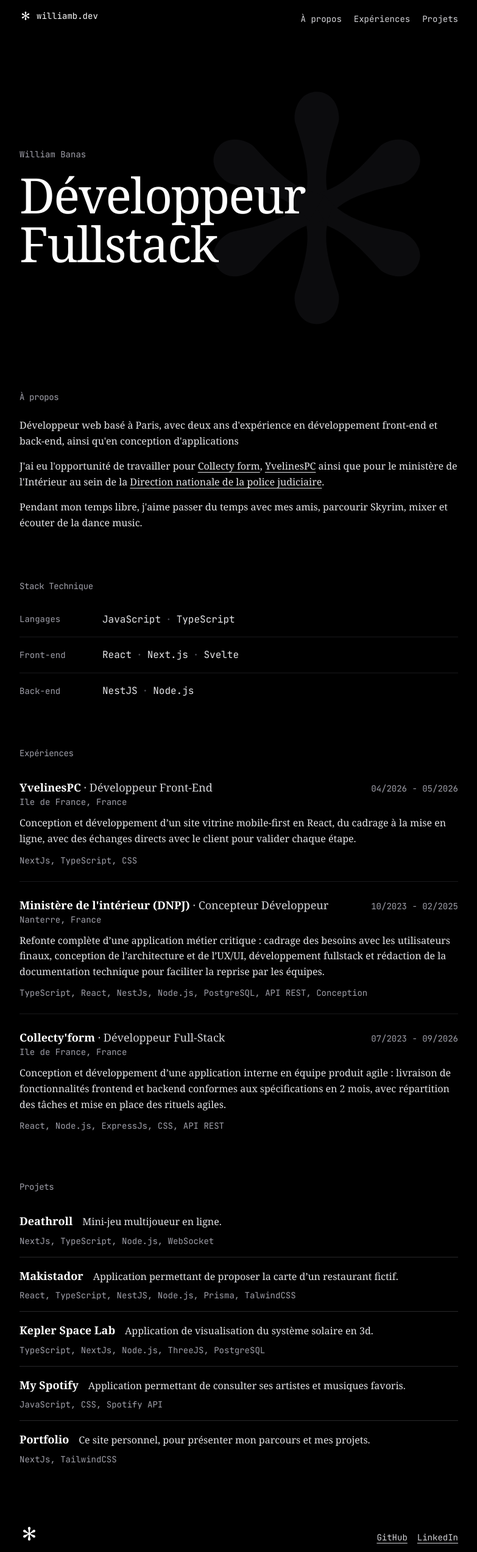
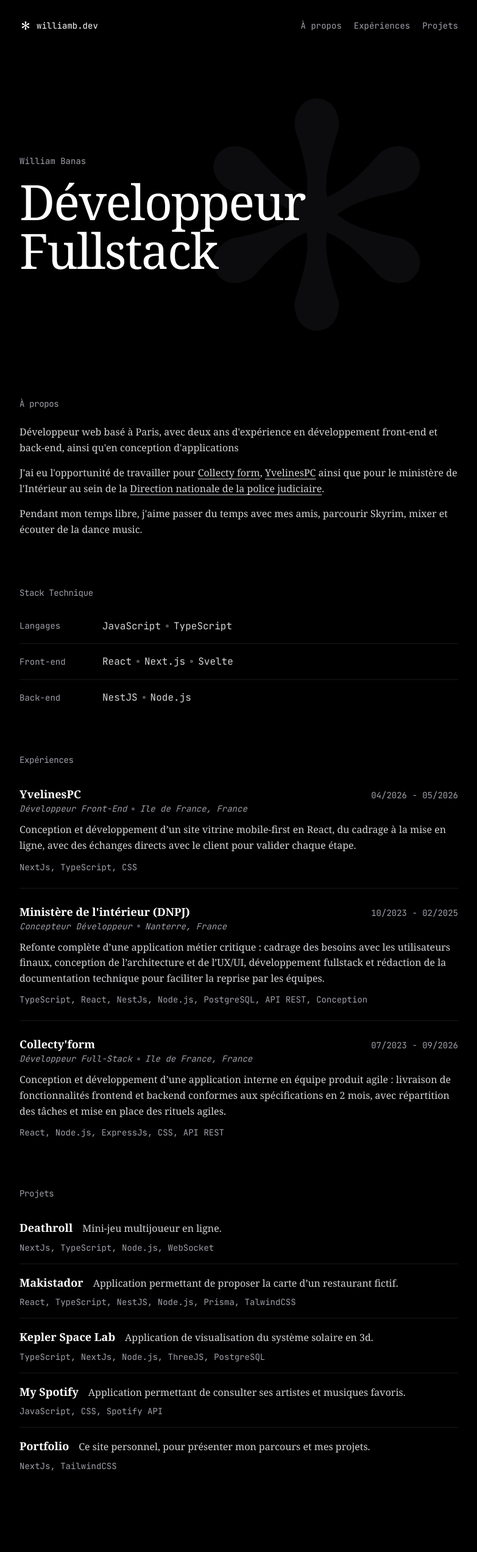
Before and after one commit to WilliamBanas/Portfolio, a Next.js app: page / in a window 1280 px wide. Shown: the top 2545 px of the page at 61% size, without its empty margins (248-1031 px from the left). Built offline with nearby package versions, Linux system fonts and the light colour scheme.

Commit message:
feat: refine text colors and spacing

```diff
--- a/src/components/About.tsx
+++ b/src/components/About.tsx
@@ -6,7 +6,7 @@ export default function About() {
       <h2 id="about-title" className="text-sm font-mono font-normal tracking-tight text-zinc-400">
         À propos
       </h2>
-      <div className="mt-6 space-y-4 text-pretty text-zinc-200 [&_a]:underline [&_a]:underline-offset-4 [&_a:hover]:text-white">
+      <div className="mt-6 space-y-4 text-pretty text-zinc-300 [&_a]:underline [&_a]:underline-offset-4 [&_a:hover]:text-white">
         {profile.bio.map((paragraph) => (
           <p key={paragraph} dangerouslySetInnerHTML={{ __html: paragraph }}></p>
         ))}
--- a/src/components/Experience.tsx
+++ b/src/components/Experience.tsx
@@ -13,14 +13,15 @@ export default function Experience() {
         {experiences.map((experience) => (
           <li key={experience.id} className="py-6 first:pt-0 last:pb-0">
             <div className="flex flex-wrap items-baseline justify-between gap-x-4 gap-y-1">
-              <h3 className="text-lg font-semibold">
-                {experience.company}
-                <span className="font-normal text-zinc-300"> · {experience.role}</span>
-              </h3>
+              <h3 className="text-lg font-semibold">{experience.company}</h3>
               <p className="font-mono text-sm text-zinc-400">{experience.period}</p>
             </div>
-            <p className="font-mono text-sm text-zinc-400">{experience.location}</p>
-            <p className="mt-3 text-pretty text-zinc-200">{experience.description}</p>
+            <p className="flex flex-wrap items-center gap-x-2 font-mono text-sm italic text-zinc-400">
+              {experience.role}
+              <span aria-hidden="true" className="h-[5px] w-[5px] shrink-0 rounded-full bg-zinc-600" />
+              {experience.location}
+            </p>
+            <p className="mt-3 text-pretty text-zinc-300">{experience.description}</p>
             <p className="font-mono mt-3 text-sm text-zinc-400">{experience.tags.join(', ')}</p>
           </li>
         ))}
--- a/src/components/Footer.tsx
+++ b/src/components/Footer.tsx
@@ -3,14 +3,14 @@ import StarMark from './StarMark'
 
 export default function Footer() {
   return (
-    <footer id="contact" className="font-mono">
+    <footer id="contact" className="mt-12 font-mono">
       <div className="mx-auto w-full max-w-3xl px-6 py-8">
         <div className="flex w-full flex-col gap-3 sm:flex-row sm:items-end sm:justify-between">
           <div className="flex flex-col gap-3">
             <StarMark className="h-8 w-8 text-white" />
             <a
               href={`mailto:${profile.email}`}
-              className="text-sm underline underline-offset-4 hover:text-zinc-300"
+              className="text-sm text-zinc-400 underline underline-offset-4 hover:text-white"
             >
               {profile.email}
             </a>
--- a/src/components/Header.tsx
+++ b/src/components/Header.tsx
@@ -16,13 +16,13 @@ export default function Header() {
 
   return (
     <header className="font-mono">
-      <div className="mx-auto flex w-full max-w-3xl flex-wrap items-baseline justify-between gap-3 px-6 py-4">
+      <div className="mx-auto flex w-full max-w-3xl flex-wrap items-center justify-between gap-3 px-6 pb-4 pt-8">
         <a href="#top" className='flex items-center gap-2 text-sm' onMouseEnter={() => setSpinningLogo(true)} onFocus={() => setSpinningLogo(true)}>
           <StarMark className={`h-5 w-5 ${spinningLogo ? 'motion-safe:animate-spin-logo' : ''}`} onAnimationEnd={() => setSpinningLogo(false)} />
           {profile.url}
         </a>
         <nav aria-label="Navigation principale">
-          <ul className="flex flex-wrap items-baseline gap-x-5 gap-y-1 text-sm text-zinc-300">
+          <ul className="flex flex-wrap items-center gap-x-5 gap-y-1 text-sm text-zinc-400">
             {links.map((link) => (
               <li key={link.href}>
                 <a
--- a/src/components/Projects.tsx
+++ b/src/components/Projects.tsx
@@ -6,12 +6,12 @@ export default function Projects() {
       <h2 id="projects-title" className="text-sm font-mono font-normal tracking-tight text-zinc-400">
         Projets
       </h2>
-      <ul className="mt-8 divide-y divide-zinc-800">
+      <ul className="mt-8 divide-y divide-zinc-900">
         {projects.map((project) => (
           <li key={project.id} className="py-4 first:pt-0 last:pb-0">
             <div className="flex flex-col gap-y-1 sm:flex-row sm:items-baseline sm:gap-x-4 sm:gap-y-0">
               <h3 className="shrink-0 text-lg font-semibold">{project.title}</h3>
-              <p className="text-pretty text-zinc-200">{project.description}</p>
+              <p className="text-pretty text-zinc-300">{project.description}</p>
             </div>
             <div className="mt-2">
               <p className="font-mono text-sm text-zinc-400">{project.tags.join(', ')}</p>
--- a/src/components/Stack.tsx
+++ b/src/components/Stack.tsx
@@ -10,12 +10,12 @@ export default function Stack() {
         {stack.map((group) => (
           <div key={group.label} className="grid grid-cols-[7rem_1fr] items-center gap-x-6 py-4 first:pt-0 last:pb-0">
             <dt className="text-sm text-zinc-400">{group.label}</dt>
-            <dd className="text-zinc-200">
+            <dd className="text-zinc-300">
               <ul className="flex flex-wrap items-center gap-x-2">
                 {group.items.map((item) => (
                   <li
                     key={item}
-                    className="flex items-center gap-x-2 before:content-['·'] before:text-zinc-600 first:before:hidden"
+                    className="flex items-center gap-x-2 before:h-[5px] before:w-[5px] before:shrink-0 before:rounded-full before:bg-zinc-600 before:content-[''] first:before:hidden"
                   >
                     {item}
                   </li>
```
